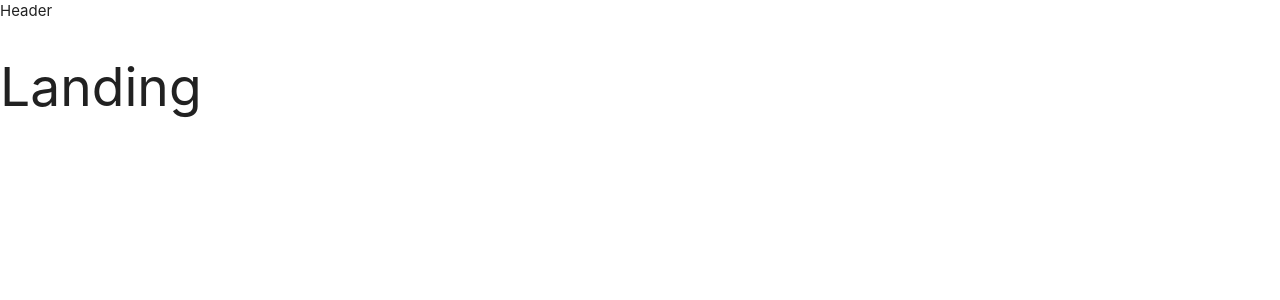
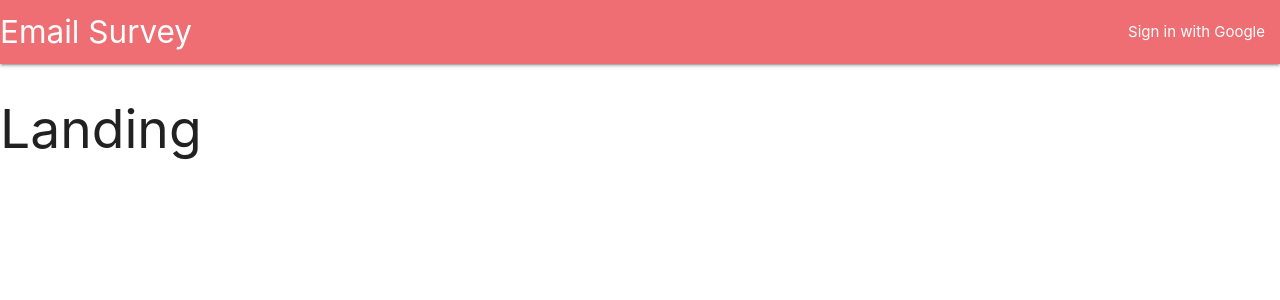
Before and after one commit to hyu6/email-survey, a React (Create React App) app in the folder client/: page / in a window 1280 px wide. Shown: the top 300 px of the page. Built offline with nearby package versions, Linux system fonts and the light colour scheme.

Commit message:
add styling to header

```diff
--- a/client/src/components/Header.js
+++ b/client/src/components/Header.js
@@ -2,7 +2,18 @@ import React, { Component } from 'react';
 
 class Header extends Component {
   render() {
-    return <div>Header</div>;
+    return (
+      <nav>
+        <div className="nav-wrapper">
+          <a className="left brand-logo">Email Survey</a>
+          <ul className="right">
+            <li>
+              <a>Sign in with Google</a>
+            </li>
+          </ul>
+        </div>
+      </nav>
+    );
   }
 }
 
```
